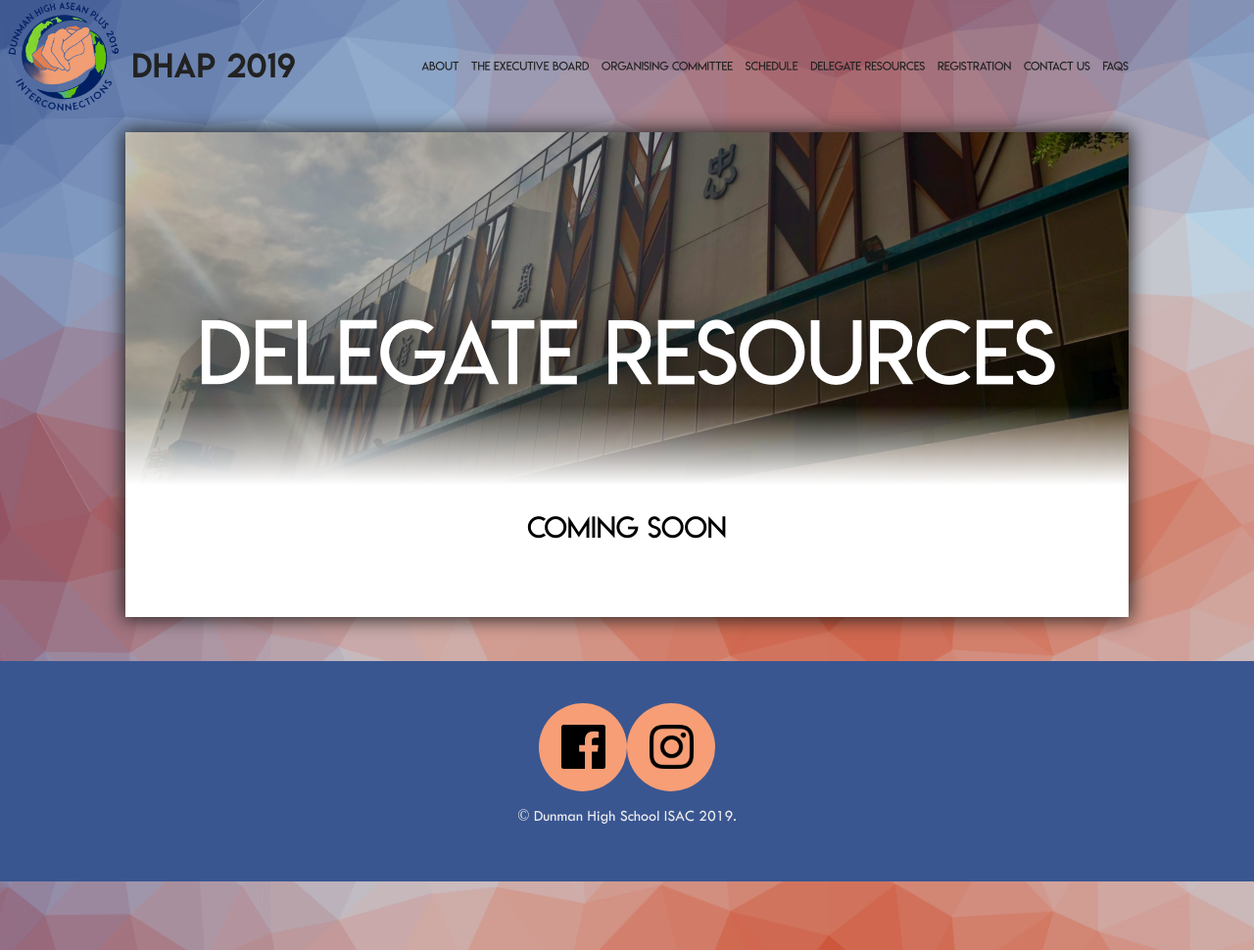
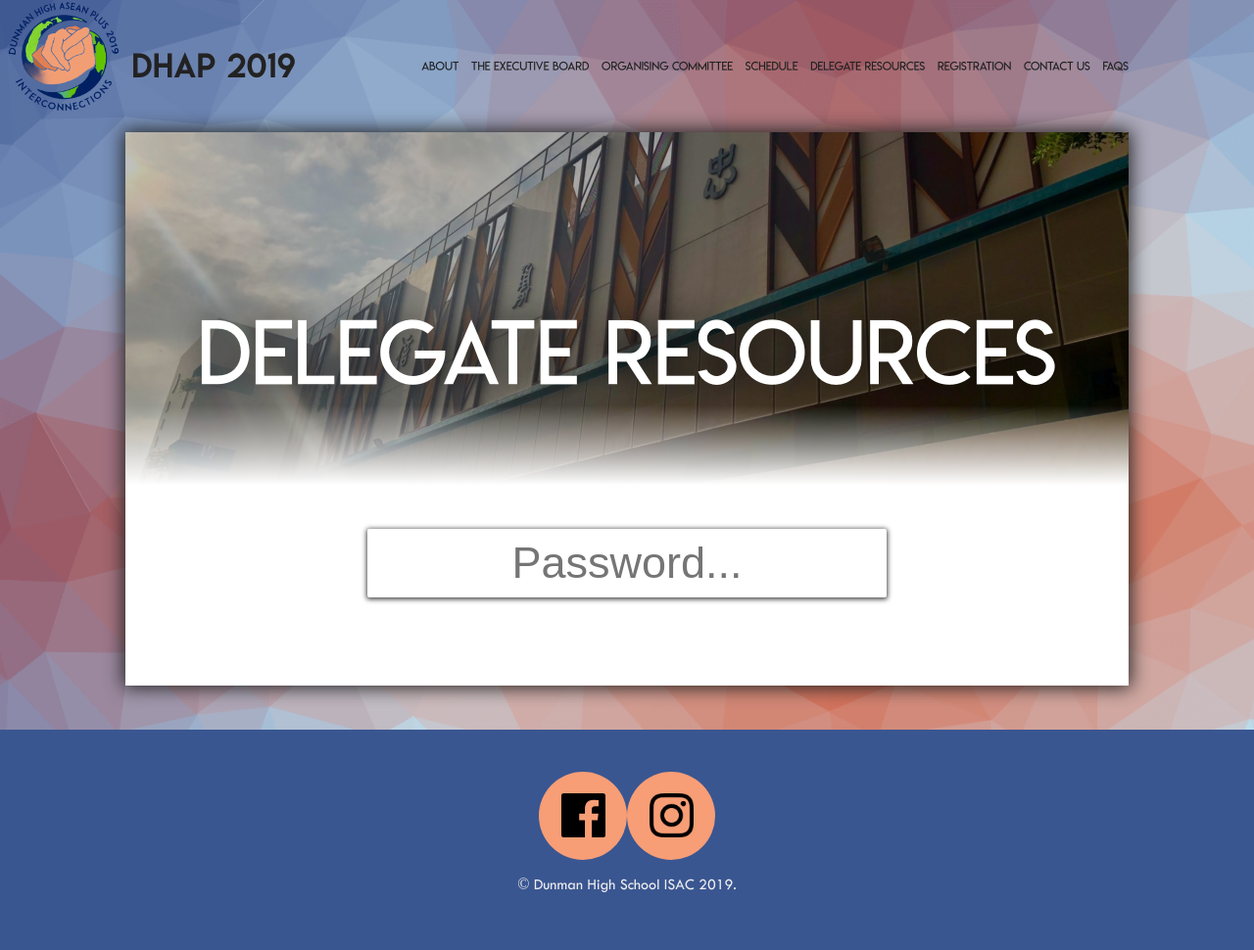
Before and after one commit to kaine119/dhap-2019, a Jekyll site: the page built from delegate_resources.html, in a window 1280 px wide. Shown: the whole page at 98% size. Built offline with Jekyll 4.4.1, drawn with Linux system fonts in a browser that asks for light colours.

Commit message:
Start scaffolding password-protected resource page

```diff
--- a/_config.yml
+++ b/_config.yml
@@ -40,6 +40,8 @@ dates:
   start_time: 2019-06-06T07:45
   end_time: 2019-06-08T15:30
 
+resources_password: test
+
 collections_dir: writeups
 
 collections:
--- /dev/null
+++ b/assets/css/delegate_resources.css
@@ -0,0 +1,21 @@
+#password-form {
+    width: 100%;
+    display: flex;
+    align-items: center;
+    justify-content: center;
+    flex-direction: column;
+    margin-top: 5vmin;
+    margin-bottom: 5vmin;
+}
+
+#password {
+    width: 40vw;
+    margin-right: 10vw;
+    text-align: center;
+    border: 0px solid #444;
+    box-shadow: 0px 1px 5px 1px #444;
+    border-radius: 2px;
+
+    padding: 1vmin;
+    font-size: 5vmin;
+}
--- /dev/null
+++ b/assets/js/delegate_resources.js
@@ -0,0 +1,13 @@
+---
+---
+let form = document.querySelector("#password-form");
+let password = document.querySelector("#password")
+
+document.querySelector("#password-form").addEventListener("submit", function(e) {
+  if (password.value == "{{ site.resources_password }}") {
+    console.log("come on in!");
+  } else {
+    console.log("go away")
+  }
+  e.preventDefault();
+});
--- /dev/null
+++ b/delegate_resources.html
@@ -0,0 +1,14 @@
+---
+layout: content
+title: Delegate Resources
+stylesheets:
+    - delegate_resources.css
+scripts:
+    - delegate_resources.js
+---
+
+{% include titlebar.html title="Delegate Resources" %}
+
+<form id="password-form" action="">
+    <input id="password" type="password" placeholder="Password...">
+</form>
--- a/delegate_resources.md
+++ /dev/null
@@ -1,8 +0,0 @@
----
-layout: content
-title: Delegate Resources
----
-
-{% include titlebar.html title="Delegate Resources" %}
-
-## Coming soon
```
